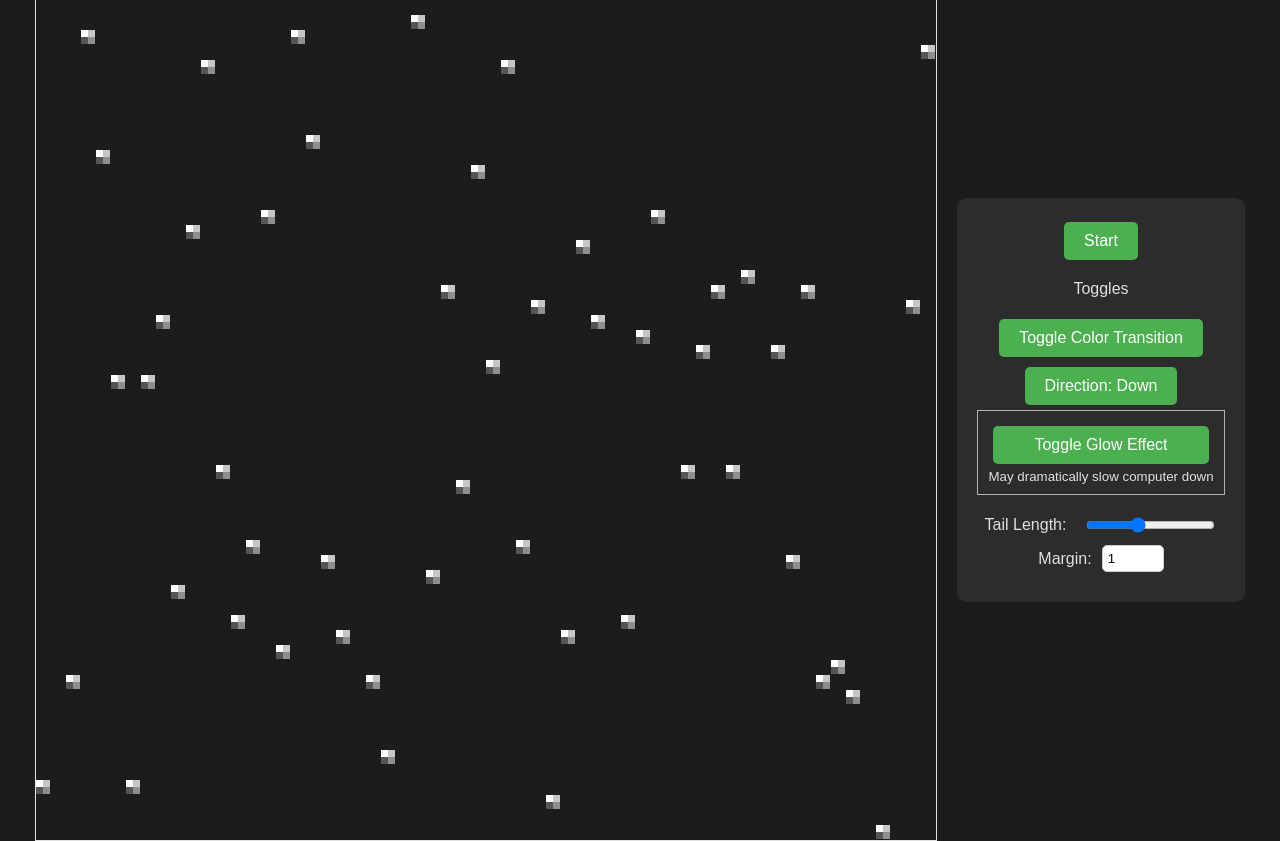
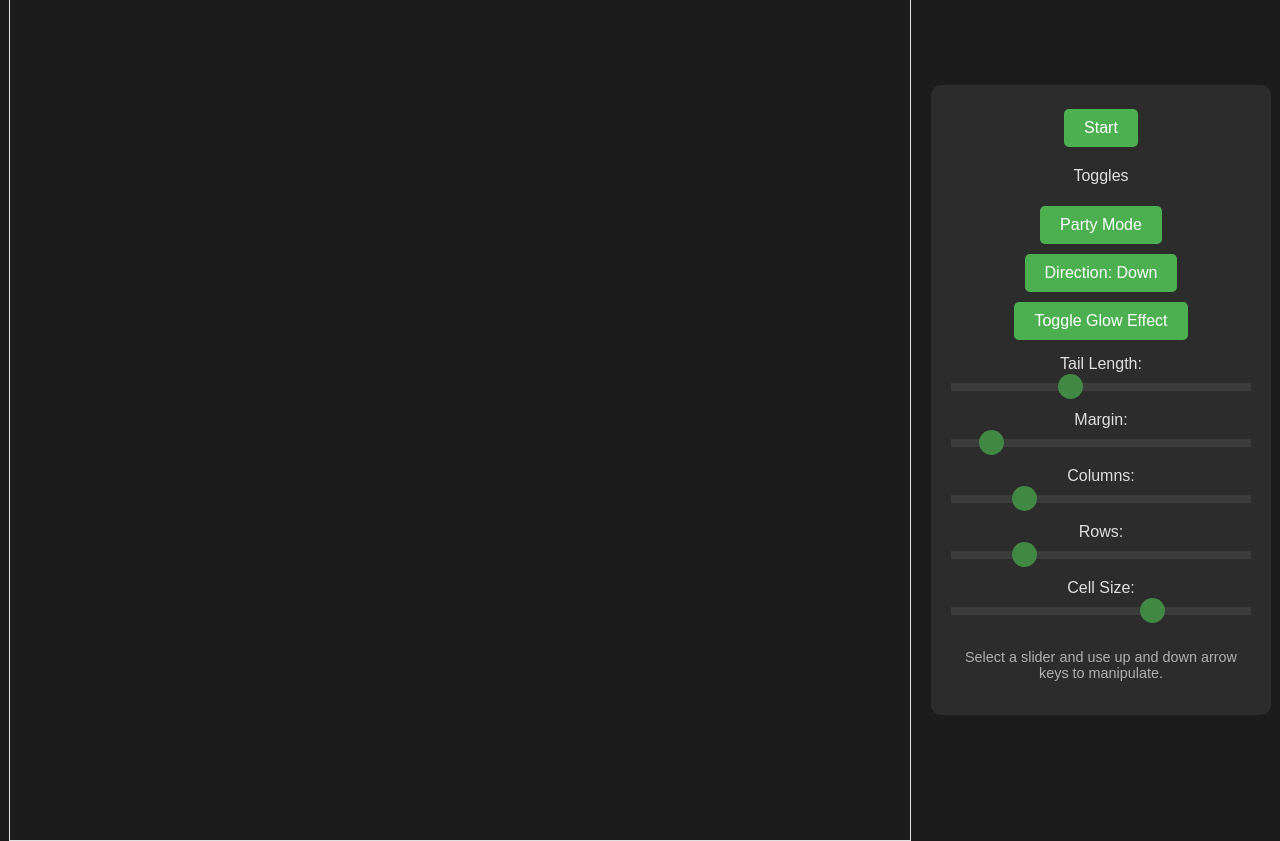
Before and after one commit to ianstahlp/the-matrix-sim, a plain HTML site: page index.html in a window 1280 px wide. Drawn offline with Linux system fonts and the light colour scheme.

Commit message:
prettify styles

```diff
--- a/app.js
+++ b/app.js
@@ -1,13 +1,13 @@
 // Human-controlled variables
-const cols = 60;
-const rows = 60;
+let cols = 60;
+let rows = 60;
 let margin = 1; // Margin between cells
 let cellSize = 15 - margin; // Adjusted cell size to account for the margin
 
 // Initial States (could be human-controlled, but don't change often)
 const colorStep = 1;
 let baseIntervalSpeed = 5; // Default speed set to 5 milliseconds
-let colorTransition = false; // Rainbow effect off by default
+let partyMode = false; // Party mode off by default
 let direction = 'down';
 let trailLength = 20; // Initial tail length
 const initialColor = [1, 236, 1]; // Initial color in rgba
@@ -32,17 +32,22 @@ canvas.width = cols * (cellSize + margin);
 canvas.height = rows * (cellSize + margin);
 
 // Initialize selected cells
+function initializeCells() {
+    selectedCells = [];
+    trails = Array.from({ length: cols }, () => []);
     for (let i = 0; i < cols; i++) {
         selectedCells.push({
-        row: Math.floor(Math.random() * rows),
+            row: Math.floor(Math.random() * -rows),
             col: i,
-        speed: Math.random() * 0.4 + 0.6
+            speed: Math.random() * 0.4 + 0.6, // Initial random speed for each cell
+            direction: direction // Set initial direction for each cell
         });
+    }
 }
 
 // Update colors
 function updateColors() {
-    if (colorTransition) {
+    if (partyMode) {
         hue += colorStep * hueDirection;
         if (hue >= 360 || hue <= 0) {
             hueDirection *= -1;
@@ -74,7 +79,7 @@ function drawCell(col, row, opacity, isLeading) {
     if (isLeading) {
         rgb = [255, 255, 255]; // White color for leading cell
     } else {
-        rgb = colorTransition ? hslToRgb(hue / 360, 1, 0.5) : initialColor; // Shade of green for tail
+        rgb = partyMode ? hslToRgb(hue / 360, 1, 0.5) : initialColor; // Shade of green for tail
     }
     const colors = [
         `rgba(${rgb[0]}, ${rgb[1]}, ${rgb[2]}, ${opacity})`,
@@ -116,11 +121,19 @@ function updatePosition(timestamp) {
         let prevRow = cell.row;
         let prevCol = cell.col;
 
-        if (Math.random() < cell.speed) {
-            if (direction === 'down') cell.row = (cell.row + 1) % rows;
-            if (direction === 'up') cell.row = (cell.row - 1 + rows) % rows;
+        if (Math.random() < cell.speed) { // Use the cell's initial speed
+            if (partyMode) {
+                if (i % 2 === 0) {
+                    cell.row = (cell.row + 1) % rows;
+                } else {
+                    cell.row = (cell.row - 1 + rows) % rows;
+                }
+            } else {
+                if (cell.direction === 'down') cell.row = (cell.row + 1) % rows;
+                if (cell.direction === 'up') cell.row = (cell.row - 1 + rows) % rows;
                 if (direction === 'right') cell.col = (cell.col + 1) % cols;
                 if (direction === 'left') cell.col = (cell.col - 1 + cols) % cols;
+            }
         }
 
         // Add previous position to trail
@@ -149,9 +162,18 @@ function toggleIteration() {
     }
 }
 
-// Toggle color transition
-function toggleColorTransition() {
-    colorTransition = !colorTransition;
+// Toggle party mode
+function togglePartyMode() {
+    partyMode = !partyMode;
+    if (partyMode) {
+        for (let i = 0; i < cols; i++) {
+            selectedCells[i].direction = i % 2 === 0 ? 'down' : 'up';
+        }
+    } else {
+        for (let i = 0; i < cols; i++) {
+            selectedCells[i].direction = direction;
+        }
+    }
 }
 
 // Toggle direction
@@ -160,6 +182,11 @@ function toggleDirection() {
     let currentIndex = directions.indexOf(direction);
     direction = directions[(currentIndex + 1) % directions.length];
     document.getElementById('directionButton').textContent = `Direction: ${direction.charAt(0).toUpperCase() + direction.slice(1)}`;
+    if (!partyMode) {
+        for (let i = 0; i < cols; i++) {
+            selectedCells[i].direction = direction;
+        }
+    }
 }
 
 // Toggle glow effect
@@ -175,12 +202,41 @@ function updateMargin(event) {
     canvas.width = cols * (cellSize + margin);
     canvas.height = rows * (cellSize + margin);
     trails = Array.from({ length: cols }, () => []); // Reset trails
+    initializeCells(); // Reinitialize cells
     drawGrid(); // Redraw grid with new margin
+}
+
+// Update columns
+function updateCols(event) {
+    cols = parseInt(event.target.value, 10);
+    canvas.width = cols * (cellSize + margin);
+    decayMap = Array.from({ length: rows }, () => Array(cols).fill(1));
+    initializeCells(); // Reinitialize cells
+    drawGrid(); // Redraw grid with new columns
+}
+
+// Update rows
+function updateRows(event) {
+    rows = parseInt(event.target.value, 10);
+    canvas.height = rows * (cellSize + margin);
+    decayMap = Array.from({ length: rows }, () => Array(cols).fill(1));
+    initializeCells(); // Reinitialize cells
+    drawGrid(); // Redraw grid with new rows
+}
+
+// Update cell size
+function updateCellSize(event) {
+    cellSize = parseInt(event.target.value, 10) - margin;
+    nodeSize = cellSize / 2;
+    canvas.width = cols * (cellSize + margin);
+    canvas.height = rows * (cellSize + margin);
+    initializeCells(); // Reinitialize cells
+    drawGrid(); // Redraw grid with new cell size
 }
 
 // Event listeners
 document.getElementById('startButton').addEventListener('click', toggleIteration);
-document.getElementById('toggleColorButton').addEventListener('click', toggleColorTransition);
+document.getElementById('partyModeButton').addEventListener('click', togglePartyMode);
 document.getElementById('directionButton').addEventListener('click', toggleDirection);
 document.getElementById('toggleGlowButton').addEventListener('click', toggleGlowEffect);
 document.getElementById('trailLengthInput').addEventListener('input', (event) => {
@@ -188,7 +244,11 @@ document.getElementById('trailLengthInput').addEventListener('input', (event) =>
     trails = Array.from({ length: cols }, () => []); // Reset trails
 });
 document.getElementById('marginInput').addEventListener('input', updateMargin);
+document.getElementById('colsInput').addEventListener('input', updateCols);
+document.getElementById('rowsInput').addEventListener('input', updateRows);
+document.getElementById('cellSizeInput').addEventListener('input', updateCellSize);
 
 // Initial draw
+initializeCells();
 updateColors();
 drawGrid();
--- a/index.html
+++ b/index.html
@@ -12,21 +12,31 @@
         <button id="startButton">Start</button>
         <div class="toggle-buttons">
             <p>Toggles</p>
-            <button id="toggleColorButton">Toggle Color Transition</button>
+            <button id="partyModeButton">Party Mode</button>
             <button id="directionButton">Direction: Down</button>
-            <div class="border">
-                <button id="toggleGlowButton">Toggle Glow Effect</button>
-                <small>May dramatically slow computer down</small>
-            </div>
+            <button id="toggleGlowButton">Toggle Glow Effect</button>
         </div>
         <div class="sliders">
             <label for="trailLengthInput">Tail Length:</label>
             <input type="range" id="trailLengthInput" min="1" max="50" value="20">
         </div>
-        <div class="inputs">
+        <div class="sliders">
             <label for="marginInput">Margin:</label>
-            <input type="number" id="marginInput" min="0" max="10" value="1">
+            <input type="range" id="marginInput" min="0" max="10" step="1" value="1">
         </div>
+        <div class="sliders">
+            <label for="colsInput">Columns:</label>
+            <input type="range" id="colsInput" min="20" max="200" value="60">
+        </div>
+        <div class="sliders">
+            <label for="rowsInput">Rows:</label>
+            <input type="range" id="rowsInput" min="20" max="200" value="60">
+        </div>
+        <div class="sliders">
+            <label for="cellSizeInput">Cell Size:</label>
+            <input type="range" id="cellSizeInput" min="4" max="20" value="15">
+        </div>
+        <p class="slider-info">Select a slider and use up and down arrow keys to manipulate.</p>
     </div>
     <script src="helpers.js"></script>
     <script src="app.js"></script>
--- a/style.css
+++ b/style.css
@@ -6,15 +6,9 @@ body {
     background-color: #1c1c1c;
     color: #e0e0e0;
     font-family: Arial, sans-serif;
+    gap: 20px;
     height: 100vh;
-    gap: 20px;
     margin: 0;
-}
-
-@media only screen and (max-width: 500px) {
-    body {
-        flex-direction: column;
-    }
 }
 
 canvas {
@@ -29,31 +23,46 @@ canvas {
     background-color: #2c2c2c;
     padding: 20px;
     border-radius: 10px;
+    width: 300px;
 }
 
 .controls div {
     margin-bottom: 10px;
+    width: 100%;
+    text-align: left;
 }
 
 .toggle-buttons {
     display: flex;
     flex-direction: column;
     align-items: center;
+    margin-bottom: 10px;
 }
 
 .toggle-buttons button {
     margin: 5px;
 }
 
-.sliders,
-.inputs {
+.sliders {
     display: flex;
+    flex-direction: column;
     align-items: center;
+    width: 100%;
 }
 
-.sliders label,
-.inputs label {
-    margin-right: 10px;
+.sliders label {
+    margin-bottom: 8px;
+}
+
+.sliders input[type="range"] {
+    width: 100%;
+    margin-bottom: 10px;
+}
+
+.slider-info {
+    font-size: 0.9em;
+    color: #b0b0b0;
+    text-align: center;
 }
 
 button {
@@ -73,23 +82,45 @@ button {
 button:hover {
     background-color: #45a049;
 }
-small {
-    font-size: 10pt;
-}
+
 input[type="range"] {
-    margin-left: 10px;
+    -webkit-appearance: none;
+    appearance: none;
+    width: 100%;
+    height: 8px;
+    background: #444;
+    outline: none;
+    opacity: 0.7;
+    -webkit-transition: .2s;
+    transition: opacity .2s;
 }
 
-input[type="number"] {
-    width: 50px;
-    padding: 5px;
-    border-radius: 5px;
-    border: 1px solid #ccc;
+input[type="range"]:hover {
+    opacity: 1;
 }
 
-.border {
-    border: 1px solid #dcdc;
-    padding: 10px;
-    display: flex;
-    flex-flow: column;
+input[type="range"]::-webkit-slider-thumb {
+    -webkit-appearance: none;
+    appearance: none;
+    width: 25px;
+    height: 25px;
+    background: #4caf50;
+    cursor: pointer;
+    border-radius: 50%;
 }
+
+input[type="range"]:focus::-webkit-slider-thumb {
+    background: white;
+}
+
+input[type="range"]::-moz-range-thumb {
+    width: 25px;
+    height: 25px;
+    background: #4caf50;
+    cursor: pointer;
+    border-radius: 50%;
+}
+
+input[type="range"]:focus::-moz-range-thumb {
+    background: white;
+}
```
Lines whose indentation alone changed are shown as unchanged.
